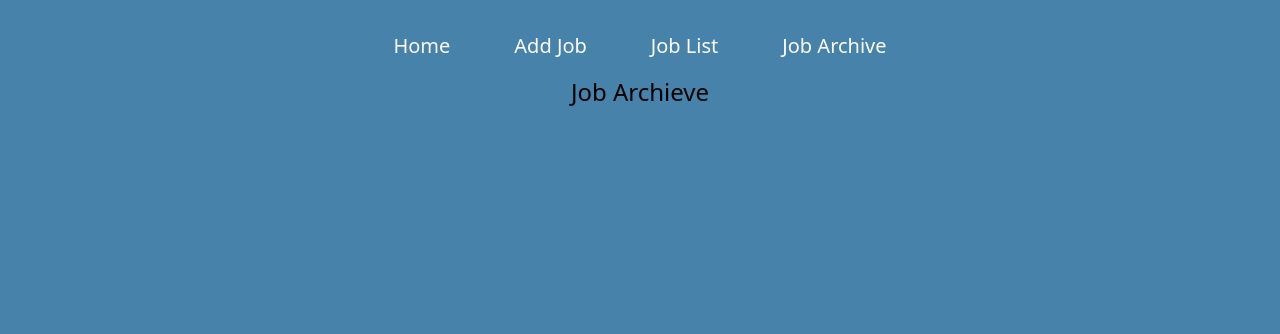
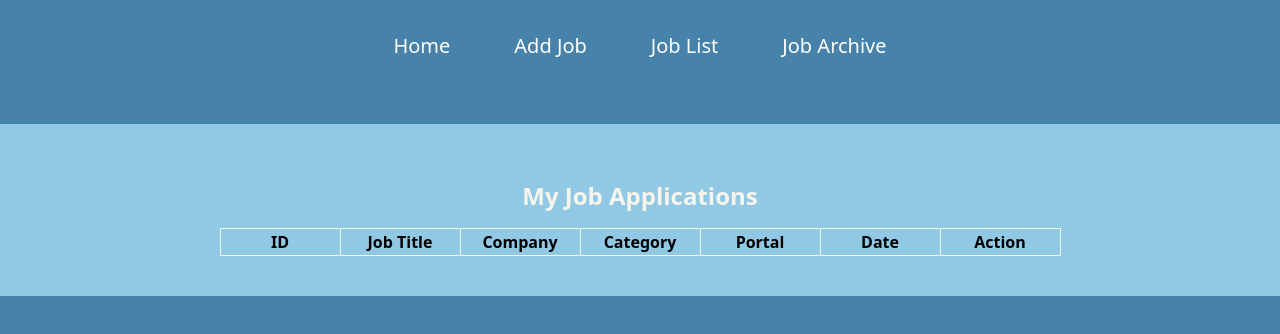
Before and after one commit to amirahyusof/tracking_job-application, a React (Create React App) app: page /job_archive in a window 1280 px wide. Shown: the top 334 px of the page. Built offline with nearby package versions, Linux system fonts and the light colour scheme.

Commit message:
commit changes

```diff
--- a/src/App.js
+++ b/src/App.js
@@ -28,7 +28,7 @@ const App = () => {
         </ul>
         </nav>
         <Routes>
-          <Route index path='/' element={<Home />} />
+          <Route path='/' element={<Home />} />
           <Route path='/job_form' element={<JobForm />} />
           <Route path='/job_list' element={<JobList />} />
           <Route path='/job_edit/:id' element={<JobEdit />} />
--- a/src/Components/JobApplicationReducer.jsx
+++ b/src/Components/JobApplicationReducer.jsx
@@ -1,23 +1,32 @@
 import { createSlice } from "@reduxjs/toolkit";
 import { dataList } from "./DummyData";
+
 
 const jobSlice = createSlice({
     name:"jobs",
     initialState: dataList,
     reducers: {
         addJob: (state, action) => {
-            state.push(action.payload)
+           state.push(action.payload);
         },
 
         editJob: (state, action) => {
             const {id, title, company, category, portal, date} = action.payload;
-            const editJobs = state.find(job => job.id == id);
+            const editJobs = state.find(job => job.id === id);
             if(editJobs){
                 editJobs.title = title;
                 editJobs.company = company;
                 editJobs.category = category;
                 editJobs.portal = portal;
                 editJobs.date = date;
+            };
+        },
+
+        deleteJob: (state, action) => {
+            const {id} = action.payload;
+            const deleteJob = state.find(job => job.id === id);
+            if(deleteJob){
+              return state.filter( f => f.id !== id);
             };
         }
 
@@ -26,5 +35,5 @@ const jobSlice = createSlice({
 })
 
 
-export const {addJob, editJob} = jobSlice.actions;
+export const {addJob, editJob, archiveJob, deleteJob} = jobSlice.actions;
 export default jobSlice.reducer;
--- a/src/Components/JobArchive.jsx
+++ b/src/Components/JobArchive.jsx
@@ -1,10 +1,50 @@
 import React from "react";
+import { useDispatch, useSelector } from "react-redux";
+import { Link } from "react-router-dom";
+import { deleteJob } from "./JobApplicationReducer";
 
 function JobArchive(){
+    const dispatch = useDispatch();
+    const archivedJobs = useSelector((state) => state.archivedJobs);
+
+    const handleDelete = (id) => {
+        dispatch(deleteJob({id:id}))
+    }
+
     return(
-        <div>
+        <div className="w-full my-16 py-10 px-4 bg-[#91C8E4]" id="job_list">
+            <div className="flex justify-center">
+                <h2 className="my-4 text-2xl font-bold text-[#F6F4EB]">My Job Applications</h2>
+            </div>
             <div>
-            <h2 className="text-center text-2xl my-4">Job Archieve</h2>
+                <table className="table-fixed mx-auto">
+                    <thead>
+                        <tr>
+                        <th className="border border-slate-100 w-[100px] md:w-[120px]">ID</th>
+                            <th className="border border-slate-100 w-[200px] md:w-[120px]">Job Title</th>
+                            <th className="border border-slate-100  w-[200px] md:w-[120px]">Company</th>
+                            <th className="border border-slate-100 w-[100px] md:w-[120px]">Category</th>
+                            <th className="border border-slate-100 w-[100px] md:w-[120px]">Portal</th>
+                            <th className="border border-slate-100 w-[100px] md:w-[120px]">Date</th>
+                            <th className="border border-slate-100 w-[200px] md:w-[120px]">Action</th>
+                        </tr>
+                    </thead>
+                    <tbody>
+                        {archivedJobs && archivedJobs.map((job, index) => (
+                            <tr key={index}>
+                                <td className="border border-slate-100 text-center">{job.id}</td>
+                                <td className="border border-slate-100">{job.title}</td>
+                                <td className="border border-slate-100">{job.company}</td>
+                                <td className="border border-slate-100">{job.category}</td>
+                                <td className="border border-slate-100">{job.portal}</td>
+                                <td className="border border-slate-100">{job.date}</td>
+                                <td className="border border-slate-100">
+                                    <Link className="p-4" onClick={()=> handleDelete(job.id)}>Delete</Link>
+                                </td>
+                            </tr>
+                    ))}
+                    </tbody>
+                </table>
             </div>
         </div>
     )
--- a/src/Components/JobEdit.jsx
+++ b/src/Components/JobEdit.jsx
@@ -1,14 +1,15 @@
-import React, {useEffect, useState} from "react";
+import React, {useState} from "react";
 import { useDispatch, useSelector } from "react-redux";
 import { useNavigate, useParams } from "react-router-dom";
 import { editJob } from "./JobApplicationReducer";
 
 function JobEdit(){
-    const navigate = useNavigate;
+    const navigate = useNavigate();
     const {id} = useParams();
     const dispatch = useDispatch();
+    const jobs = useSelector((state) => state.jobs)
 
-    const existJob = jobs.filter(f => f.id == id);
+    const existJob = jobs.filter(f => f.id === id);
     const {title, company, portal, category, date} = existJob[0];
     const [editTitle, setTitle] = useState(title);
     const [editCompany, setCompany] = useState(company);
@@ -16,17 +17,6 @@ function JobEdit(){
     const [editPortal, setPortal] = useState(portal);
     const [editDate, setDate] = useState(date);
 
-    const [jobs, setJobs] = useState(null);
-    const jobsFromState = useSelector((state) => state.jobs)
-
-
-    useEffect(()=>{
-        setJobs(jobsFromState);
-    }, [])
-
-    if(jobs===null){
-        return null;
-    }
 
     const handleEdit = (event) => {
         event.preventDefault();
@@ -103,12 +93,12 @@ function JobEdit(){
                         onChange={event => setDate(event.target.value)}
                         required />
 
-               <div className="text-center">
+                    <div className="text-center">
                     <button className="w-[100px] text-l rounded-md my-4 py-2 mr-4 border bg-[#91C8E4]"
                     type="submits">
                         Save
                     </button>
-               </div>
+                    </div>
                </form>
             </div>
         </div>
--- a/src/Components/JobList.jsx
+++ b/src/Components/JobList.jsx
@@ -1,6 +1,7 @@
 import React from "react";
 import { useDispatch, useSelector } from "react-redux";
 import { Link }  from "react-router-dom";
+import { deleteJob } from "./JobApplicationReducer";
 
 
 function JobList(){
@@ -8,7 +9,9 @@ function JobList(){
     const jobs = useSelector((state)=>state.jobs);
 
 
-
+    const handleDelete = (id) => {
+        dispatch(deleteJob({id:id}));
+    }
 
 
     return(
@@ -40,7 +43,7 @@ function JobList(){
                                 <td className="border border-slate-100">{job.date}</td>
                                 <td className="border border-slate-100">
                                     <Link className="p-4" to={`/job_edit/${job.id}`}>Edit</Link>
-                                    <button className="">Archive</button>
+                                    <button className="" onClick={() => handleDelete(job.id)}>Delete</button>
                                 </td>
                             </tr>
                     ))}
--- /dev/null
+++ b/src/Components/actionType.jsx
@@ -0,0 +1,2 @@
+
+export const archieve_job = 'Archieve_Job';
--- /dev/null
+++ b/src/Components/actions.jsx
@@ -0,0 +1,9 @@
+import { type } from "@testing-library/user-event/dist/type";
+import { archieve_job } from "./actionType";
+
+const archiveJob = (jobId) => ({
+    type: archieve_job,
+    payload: jobId
+});
+
+export default archiveJob;
```
Also changed, not shown: src/Components/JobForm.jsx (+3 -8 lines).
